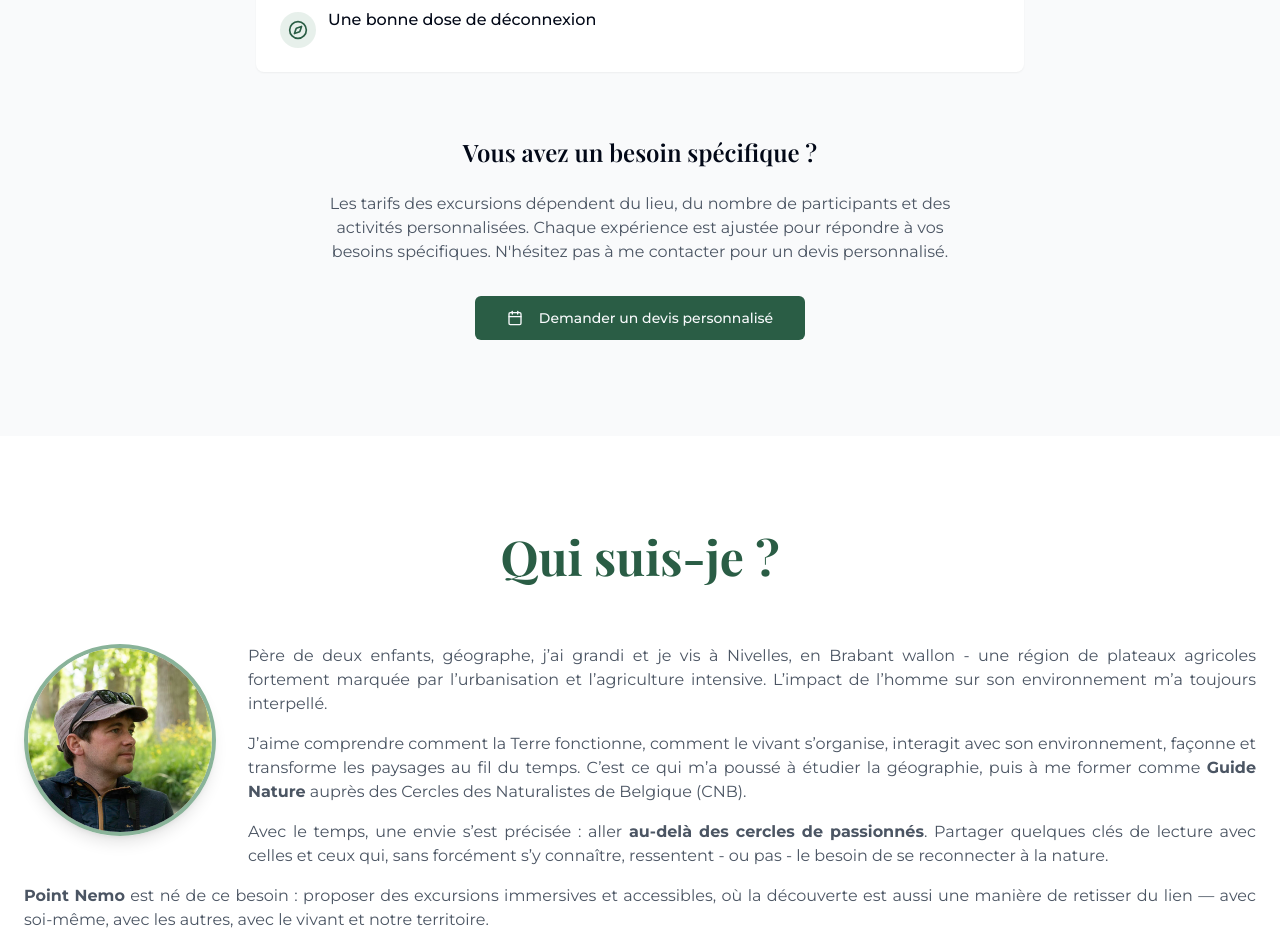
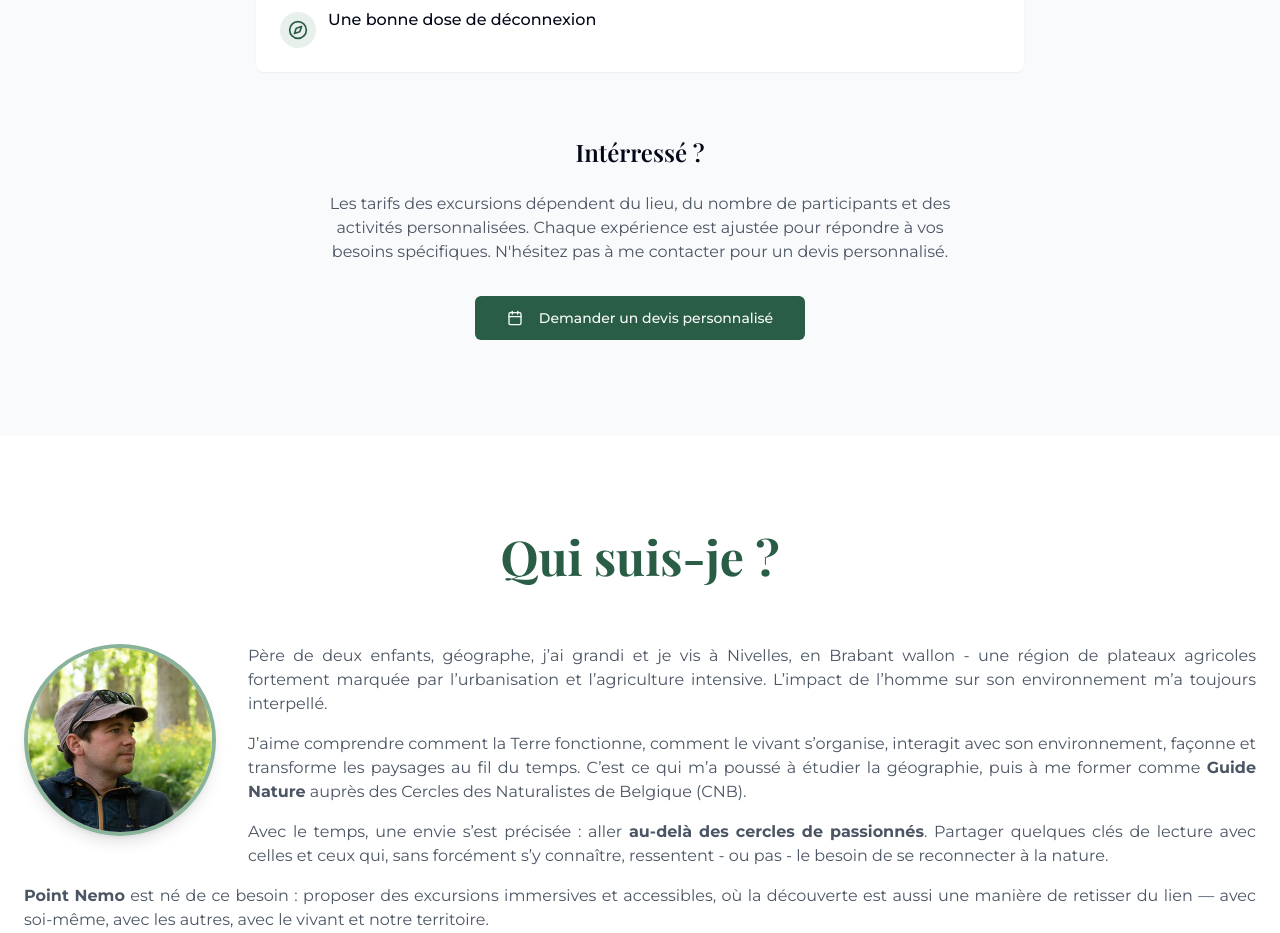
Before and after one commit to PointNemoBe/point-nemo-website, a React (Vite) app: page / in a window 1280 px wide. Shown: the part 2740-3673 px from the top of the page. Built offline with nearby package versions, Linux system fonts and the light colour scheme.

Commit message:
Rename title

```diff
--- a/src/components/ExcursionsSection.tsx
+++ b/src/components/ExcursionsSection.tsx
@@ -29,7 +29,7 @@ const ExcursionsSection = () => {
 
       <div className="mt-16 text-center">
         <h3 className="text-2xl font-display font-semibold mb-6">
-          Vous avez un besoin spécifique ?
+          Intérressé ?
         </h3>
         <p className="text-gray-600 max-w-2xl mx-auto mb-8">
           Les tarifs des excursions dépendent du lieu, du nombre de participants
```
